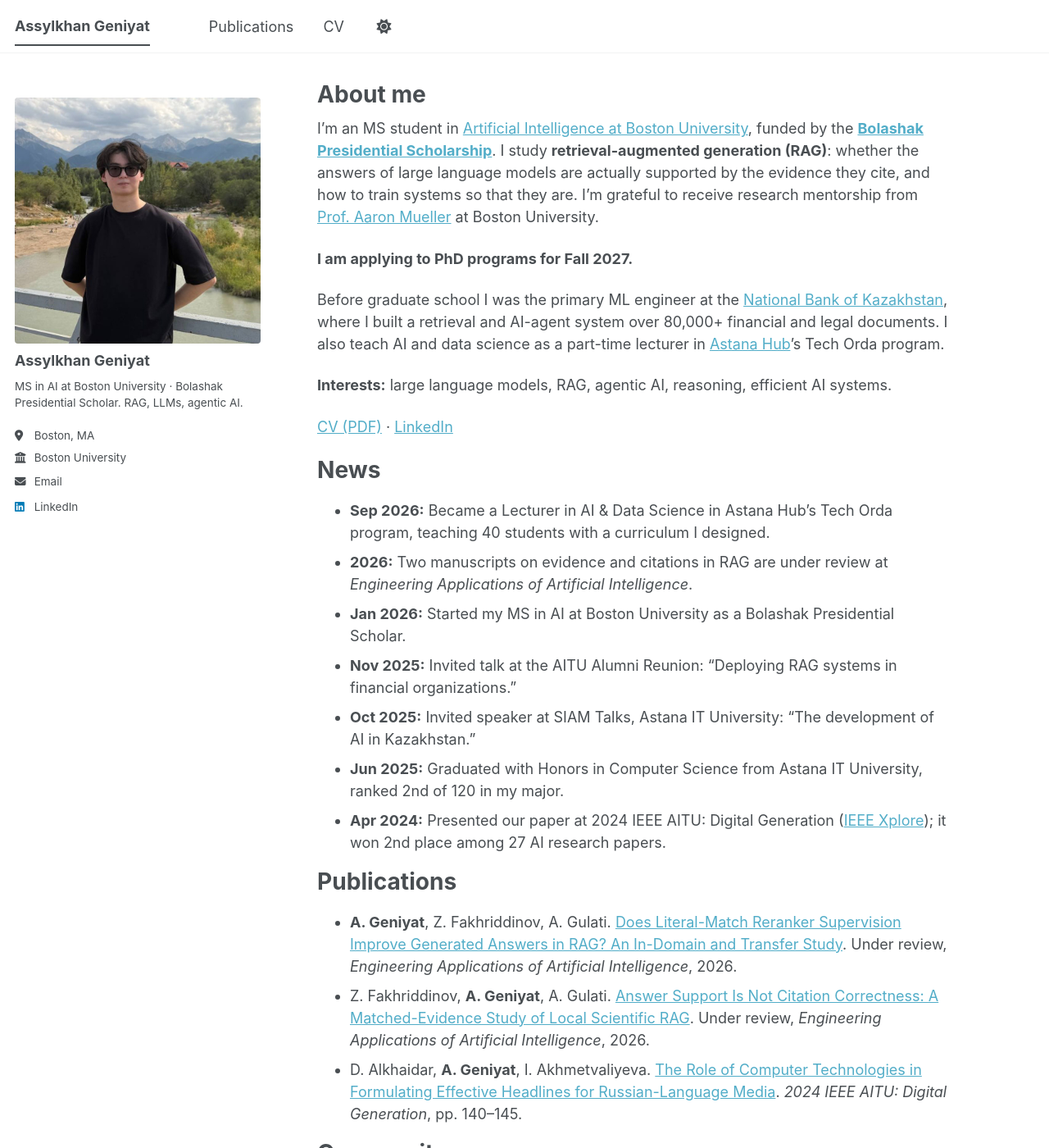
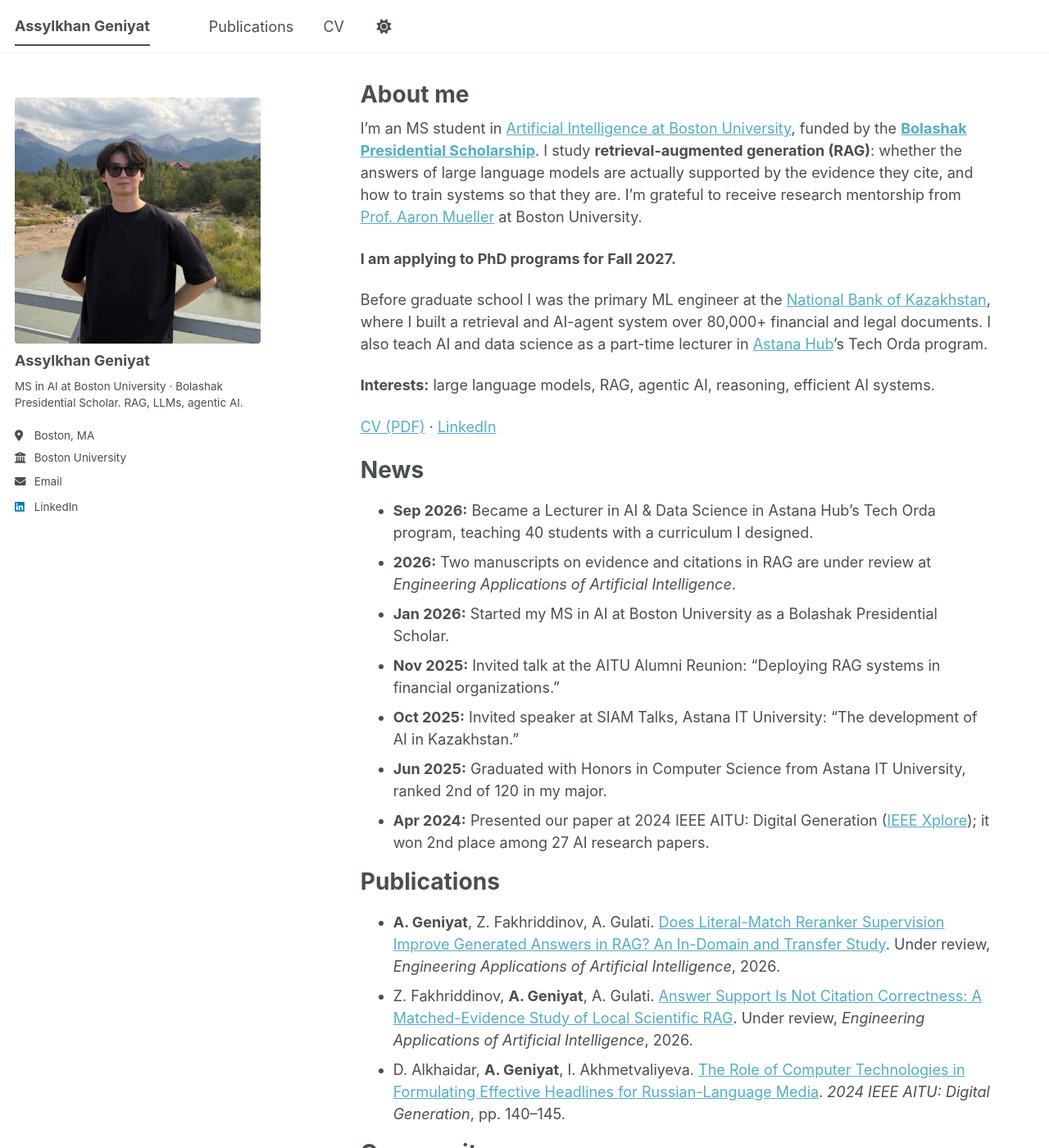
Before and after one commit to kuromi1kow/kuromi1kow.github.io, a Jekyll site: the page built from _pages/about.md, in a window 1280 px wide and 1400 px high. Shown: the whole window at 82% size. Built offline with Jekyll 4.4.1, drawn with Linux system fonts in a browser that asks for light colours; a style sheet for code colours, icons or effects is not loaded.

Commit message:
Keep the profile photo clear of the main text

```diff
--- a/_sass/layout/_archive.scss
+++ b/_sass/layout/_archive.scss
@@ -11,7 +11,7 @@
 
   @include breakpoint($large) {
     @include span(9 of 12 last);
-    @include prefix(0.5 of 12);
+    @include prefix(1 of 12); // room for the wider fixed sidebar
   }
 
   a {
--- a/_sass/layout/_page.scss
+++ b/_sass/layout/_page.scss
@@ -19,8 +19,8 @@
 .page {
   @include breakpoint($large) {
     @include span(9 of 12 last);
-    @include prefix(0.5 of 12);
-    @include suffix(1 of 12);
+    @include prefix(1 of 12); // room for the wider fixed sidebar
+    @include suffix(0.5 of 12);
   }
 
   .page__inner-wrap {
--- a/_sass/layout/_sidebar.scss
+++ b/_sass/layout/_sidebar.scss
@@ -26,6 +26,7 @@
 
   @include breakpoint($large) {
     @include span(3 of 12); // wider sidebar for a bigger photo
+    padding-right: 2em; // keeps the photo and bio clear of the main column
     opacity: 1;
     -webkit-transition: opacity 0.2s ease-in-out;
             transition: opacity 0.2s ease-in-out;
```
